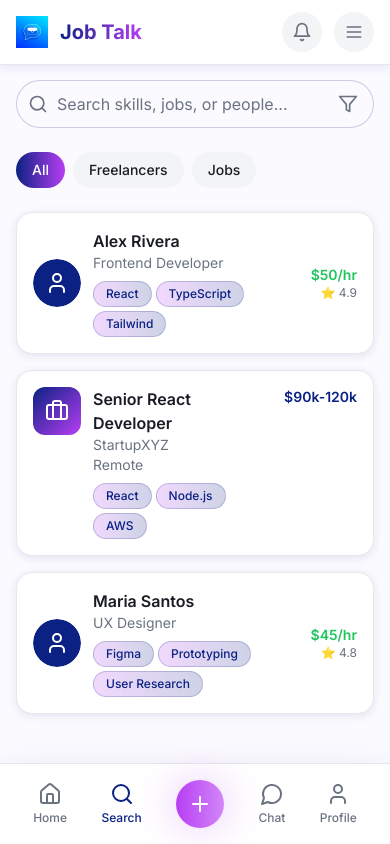
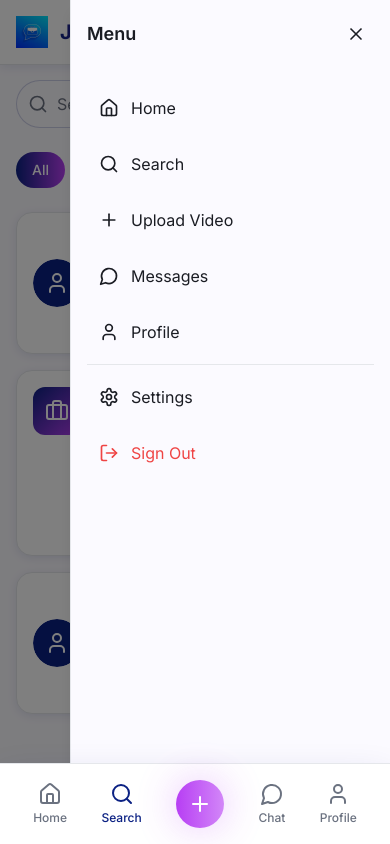
Before and after one commit to teejay382/jobtalkorg, a React (Vite) app: page /search in a window 390 px wide. Both pictures are taken after a click on the button 354 px from the left and 32 px from the top of the page. Built offline with nearby package versions, Linux system fonts and the light colour scheme.

Commit message:
Fix: Header menu and video display issues
The hamburger menu in the header was not functional. Additionally, uploaded videos were not appearing on the homepage or the user's profile page. This commit addresses these issues to ensure proper navigation and content visibility.

```diff
--- a/src/components/layout/Header.tsx
+++ b/src/components/layout/Header.tsx
@@ -1,8 +1,14 @@
+
+import { useState } from 'react';
 import { Bell, Menu } from 'lucide-react';
 import logo from '@/assets/logo.png';
+import MobileMenu from './MobileMenu';
 
 const Header = () => {
+  const [isMobileMenuOpen, setIsMobileMenuOpen] = useState(false);
+
   return (
+    <>
       <header className="fixed top-0 left-0 right-0 bg-white/95 backdrop-blur-md border-b border-border shadow-soft z-40">
         <div className="flex items-center justify-between px-4 py-3 max-w-md mx-auto">
           <div className="flex items-center gap-3">
@@ -16,12 +22,21 @@ const Header = () => {
             <button className="w-10 h-10 rounded-full bg-secondary flex items-center justify-center hover:bg-secondary/80 transition-colors">
               <Bell className="w-5 h-5 text-muted-foreground" />
             </button>
-          <button className="w-10 h-10 rounded-full bg-secondary flex items-center justify-center hover:bg-secondary/80 transition-colors">
+            <button
+              onClick={() => setIsMobileMenuOpen(true)}
+              className="w-10 h-10 rounded-full bg-secondary flex items-center justify-center hover:bg-secondary/80 transition-colors"
+            >
               <Menu className="w-5 h-5 text-muted-foreground" />
             </button>
           </div>
         </div>
       </header>
+
+      <MobileMenu
+        isOpen={isMobileMenuOpen}
+        onClose={() => setIsMobileMenuOpen(false)}
+      />
+    </>
   );
 };
 
--- /dev/null
+++ b/src/components/layout/MobileMenu.tsx
@@ -0,0 +1,105 @@
+
+import { useState } from 'react';
+import { useNavigate } from 'react-router-dom';
+import { X, Home, Search, Plus, MessageCircle, User, Settings, LogOut } from 'lucide-react';
+import { useAuth } from '@/hooks/useAuth';
+
+interface MobileMenuProps {
+  isOpen: boolean;
+  onClose: () => void;
+}
+
+const MobileMenu = ({ isOpen, onClose }: MobileMenuProps) => {
+  const navigate = useNavigate();
+  const { signOut } = useAuth();
+
+  const handleNavigation = (path: string) => {
+    navigate(path);
+    onClose();
+  };
+
+  const handleSignOut = async () => {
+    await signOut();
+    navigate('/auth');
+    onClose();
+  };
+
+  if (!isOpen) return null;
+
+  return (
+    <div className="fixed inset-0 bg-black/50 z-50">
+      <div className="fixed right-0 top-0 h-full w-80 max-w-[85vw] bg-background border-l border-border shadow-lg">
+        <div className="p-4">
+          <div className="flex items-center justify-between mb-8">
+            <h2 className="text-lg font-semibold">Menu</h2>
+            <button
+              onClick={onClose}
+              className="p-2 rounded-full hover:bg-secondary"
+            >
+              <X className="w-5 h-5" />
+            </button>
+          </div>
+
+          <nav className="space-y-2">
+            <button
+              onClick={() => handleNavigation('/')}
+              className="w-full flex items-center gap-3 p-3 rounded-lg hover:bg-secondary transition-colors"
+            >
+              <Home className="w-5 h-5" />
+              <span>Home</span>
+            </button>
+
+            <button
+              onClick={() => handleNavigation('/search')}
+              className="w-full flex items-center gap-3 p-3 rounded-lg hover:bg-secondary transition-colors"
+            >
+              <Search className="w-5 h-5" />
+              <span>Search</span>
+            </button>
+
+            <button
+              onClick={() => handleNavigation('/upload')}
+              className="w-full flex items-center gap-3 p-3 rounded-lg hover:bg-secondary transition-colors"
+            >
+              <Plus className="w-5 h-5" />
+              <span>Upload Video</span>
+            </button>
+
+            <button
+              onClick={() => handleNavigation('/chat')}
+              className="w-full flex items-center gap-3 p-3 rounded-lg hover:bg-secondary transition-colors"
+            >
+              <MessageCircle className="w-5 h-5" />
+              <span>Messages</span>
+            </button>
+
+            <button
+              onClick={() => handleNavigation('/profile')}
+              className="w-full flex items-center gap-3 p-3 rounded-lg hover:bg-secondary transition-colors"
+            >
+              <User className="w-5 h-5" />
+              <span>Profile</span>
+            </button>
+
+            <div className="border-t border-border my-4"></div>
+
+            <button className="w-full flex items-center gap-3 p-3 rounded-lg hover:bg-secondary transition-colors">
+              <Settings className="w-5 h-5" />
+              <span>Settings</span>
+            </button>
+
+            <button
+              onClick={handleSignOut}
+              className="w-full flex items-center gap-3 p-3 rounded-lg hover:bg-destructive/10 text-destructive transition-colors"
+            >
+              <LogOut className="w-5 h-5" />
+              <span>Sign Out</span>
+            </button>
+          </nav>
+        </div>
+      </div>
+    </div>
+  );
+};
+
+export default MobileMenu;
```
Also changed, not shown: src/components/feed/VideoFeed.tsx (+4 -3 lines). Lines whose indentation alone changed are shown as unchanged.
